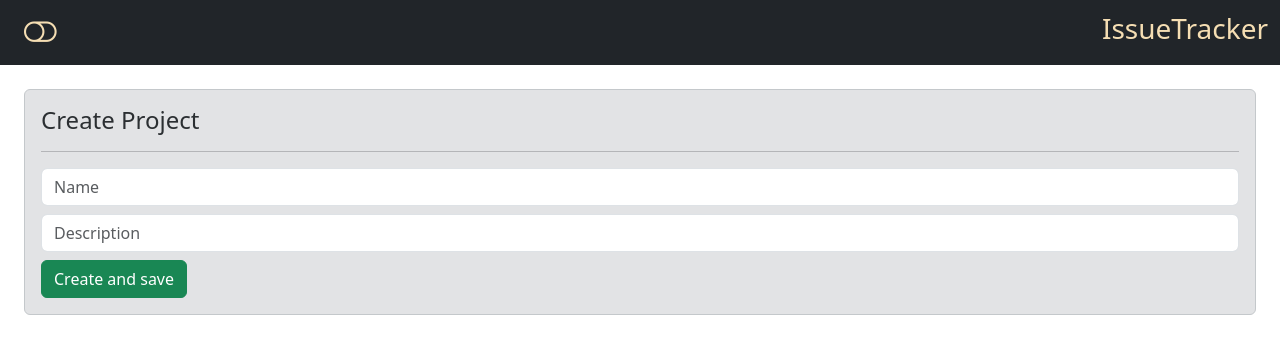
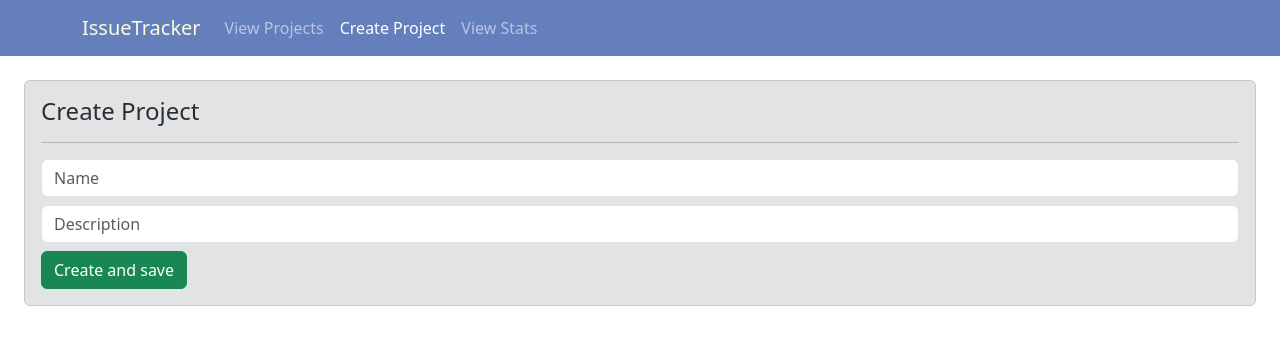
Before and after one commit to oli-tolnai/EEN4PB-TOLNAI, an Angular app in the folder FRONTEND/: page /create in a window 1280 px wide. Shown: the top 354 px of the page. Built offline with nearby package versions, Linux system fonts and the light colour scheme; no server answers.

Commit message:
nav bar redesigned

```diff
--- a/FRONTEND/src/app/create-project/create-project.component.ts
+++ b/FRONTEND/src/app/create-project/create-project.component.ts
@@ -26,6 +26,7 @@
       this.projService.create(this.project)
       this.project = new Project()
       this.router.navigate(["list"])
+      this.projService.loadApi()
     }
   }
 
--- a/FRONTEND/src/app/list/list.component.html
+++ b/FRONTEND/src/app/list/list.component.html
@@ -2,7 +2,7 @@
 
 <!-- <app-create-project></app-create-project> -->
 
-<table class="table table-sm table-striped table-hover" *ngIf="projectService.projects.length; else noProjects">
+<table class="table table-sm table-striped table-hover" *ngIf="projects.length; else noProjects">
     <thead>
         <tr>
             <th>Name</th>
@@ -12,7 +12,7 @@
         </tr>
     </thead>
     <tbody>
-        <tr *ngFor="let project of projectService.projects" class="align-middle" >
+        <tr *ngFor="let project of projects" class="align-middle" >
             <td>{{project.name}}</td>
             <td>{{project.description}}</td>
             <td class="activeIssueCenter">{{project.activeIssues}} pcs</td>
--- a/FRONTEND/src/app/list/list.component.ts
+++ b/FRONTEND/src/app/list/list.component.ts
@@ -21,4 +21,8 @@
     this.router.navigate(["/edit/" + project.id])
   }
 
+  get projects(): Project[]{
+    return this.projectService.projects
+  }
+
 }
--- a/FRONTEND/src/app/nav/nav.component.html
+++ b/FRONTEND/src/app/nav/nav.component.html
@@ -1,28 +1,21 @@
-<div class="collapse" id="navbarToggleExternalContent" data-bs-theme="dark">
-  <div class="bg-dark p-4">
-        <ul class="navbar-nav me-auto mb-2 mb-lg-0 navcolor">
+<nav id="navbar" class="navbar navbar-expand-lg navbar-dark">
+  <div class="container">
+    <a id="title" class="navbar-brand" href="#">IssueTracker</a>
+    <button class="navbar-toggler" type="button" data-bs-toggle="collapse" data-bs-target="#navbarNav">
+      <span class="navbar-toggler-icon"></span>
+    </button>
+    <div class="collapse navbar-collapse" id="navbarNav">
+      <ul class="navbar-nav me-auto">
         <li class="nav-item">
-        <a class="nav-link active" aria-current="page" routerLink="/list" data-bs-toggle="collapse" data-bs-target="#navbarToggleExternalContent" (click)="toggleNavbar()"><i class="bi bi-card-checklist"></i> Projects</a>
+          <a class="nav-link" routerLink="/list" routerLinkActive="active">View Projects</a>
         </li>
-      <!-- <li class="nav-item">
-        <a class="nav-link active" aria-current="page" routerLink="/issuelist" data-bs-toggle="collapse" data-bs-target="#navbarToggleExternalContent" (click)="toggleNavbar()"><i class="bi bi-card-list"></i> Issues</a>
-      </li> -->
-      <li>
-          <a class="nav-link active" routerLink="/create" data-bs-toggle="collapse" data-bs-target="#navbarToggleExternalContent"><i class="bi bi-patch-plus"></i> Create Project</a>
+        <li class="nav-item">
+          <a class="nav-link" routerLink="/create" routerLinkActive="active">Create Project</a>
         </li>
-      <!-- <li>
-          <a class="nav-link active" routerLink="/create" data-bs-toggle="collapse" data-bs-target="#navbarToggleExternalContent"><i class="bi bi-patch-plus"></i> Edit Issues</a>
-      </li> -->
-      <li>
-        <a class="nav-link active" routerLink="/stats" data-bs-toggle="collapse" data-bs-target="#navbarToggleExternalContent" (click)="toggleNavbar()"><i class="bi bi-clipboard-pulse"></i> Statistics</a>
+        <li class="nav-item">
+          <a class="nav-link" routerLink="/stats" routerLinkActive="active">View Stats</a>
         </li>
       </ul>
     </div>
   </div>
-<nav class="navbar navbar-dark bg-dark">
-  <div class="container-fluid">
-    <button class="navbar-toggler" type="button" data-bs-toggle="collapse" data-bs-target="#navbarToggleExternalContent" aria-controls="navbarToggleExternalContent" aria-expanded="false" aria-label="Toggle navigation" (click)="toggleNavbar()">
-      <i class="navcolor bi" [ngClass]="isNavbarCollapsed ? 'bi-toggle-off' : 'bi-toggle-on'"></i>
-    </button> <h3 style="color: wheat;"> <a routerLink="/list">IssueTracker</a></h3>
-    </div>
 </nav>
--- a/FRONTEND/src/app/nav/nav.component.sass
+++ b/FRONTEND/src/app/nav/nav.component.sass
@@ -1,19 +1,6 @@
-.navcolor
-    color: wheat
-    font-size: 120%
+#title
+    color: #FAFDD6
+    font-weight: 500
 
-h1
-    color: wheat
-
-a
-    color: inherit
-    text-decoration: inherit
-
-.navbar-toggler
-    border: none !important
-    padding: 0.5rem 0.75rem
-    font-size: 1.7rem
-
-.navbar-toggler:focus
-    box-shadow: none !important
-    outline: none !important
+#navbar
+    background-color: #647FBC
--- a/FRONTEND/src/app/nav/nav.component.ts
+++ b/FRONTEND/src/app/nav/nav.component.ts
@@ -8,9 +8,4 @@
 })
 export class NavComponent {
 
-  isNavbarCollapsed = true;
-
-  toggleNavbar() {
-    this.isNavbarCollapsed = !this.isNavbarCollapsed;
-  }
 }
```
Lines whose indentation alone changed are shown as unchanged.
